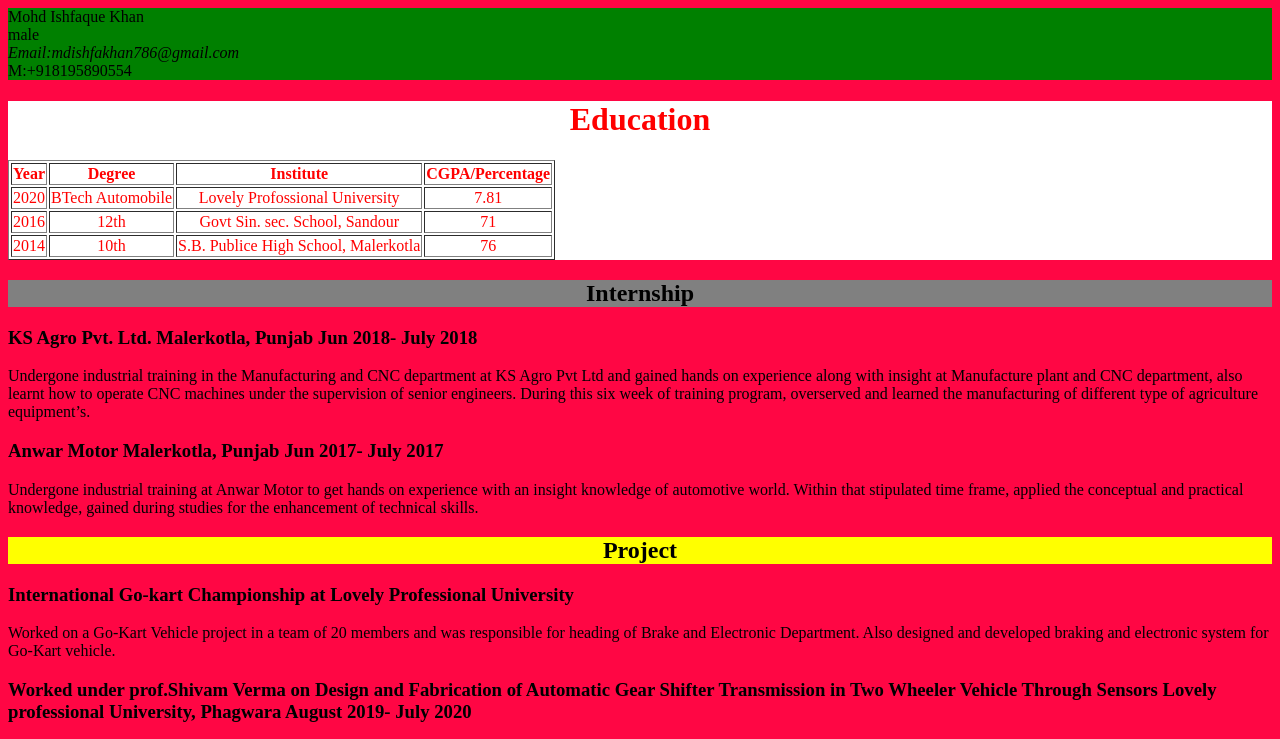
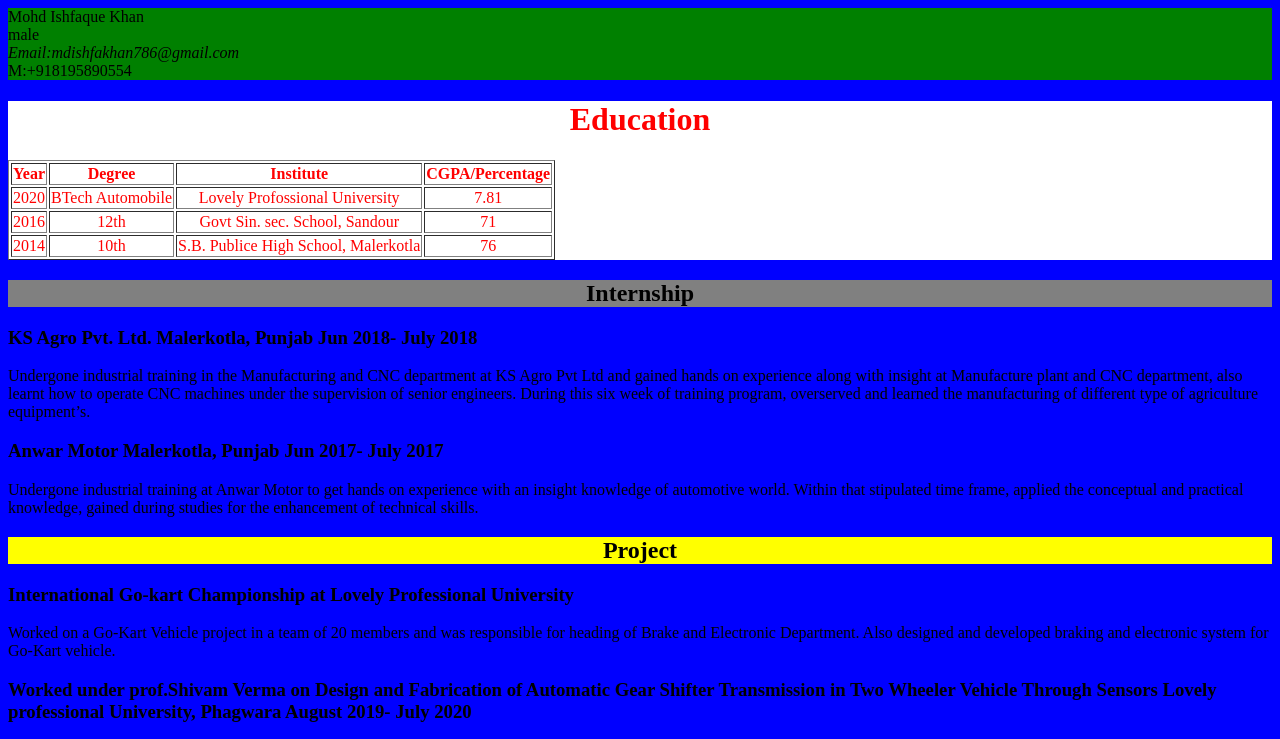
Before and after one commit to Ishfaque786/ishfaque786.github.io, a plain HTML site: page cv sit/cv.html in a window 1280 px wide. Shown: the top 739 px of the page. Drawn offline with Linux system fonts and the light colour scheme.

Commit message:
Update ms.css

```diff
--- a/cv sit/css/ms.css
+++ b/cv sit/css/ms.css
@@ -1,5 +1,5 @@
 body{
-	background-color: #ff0644;
+	background-color: blue;
 	box-sizing: border-box;
 
 
```
